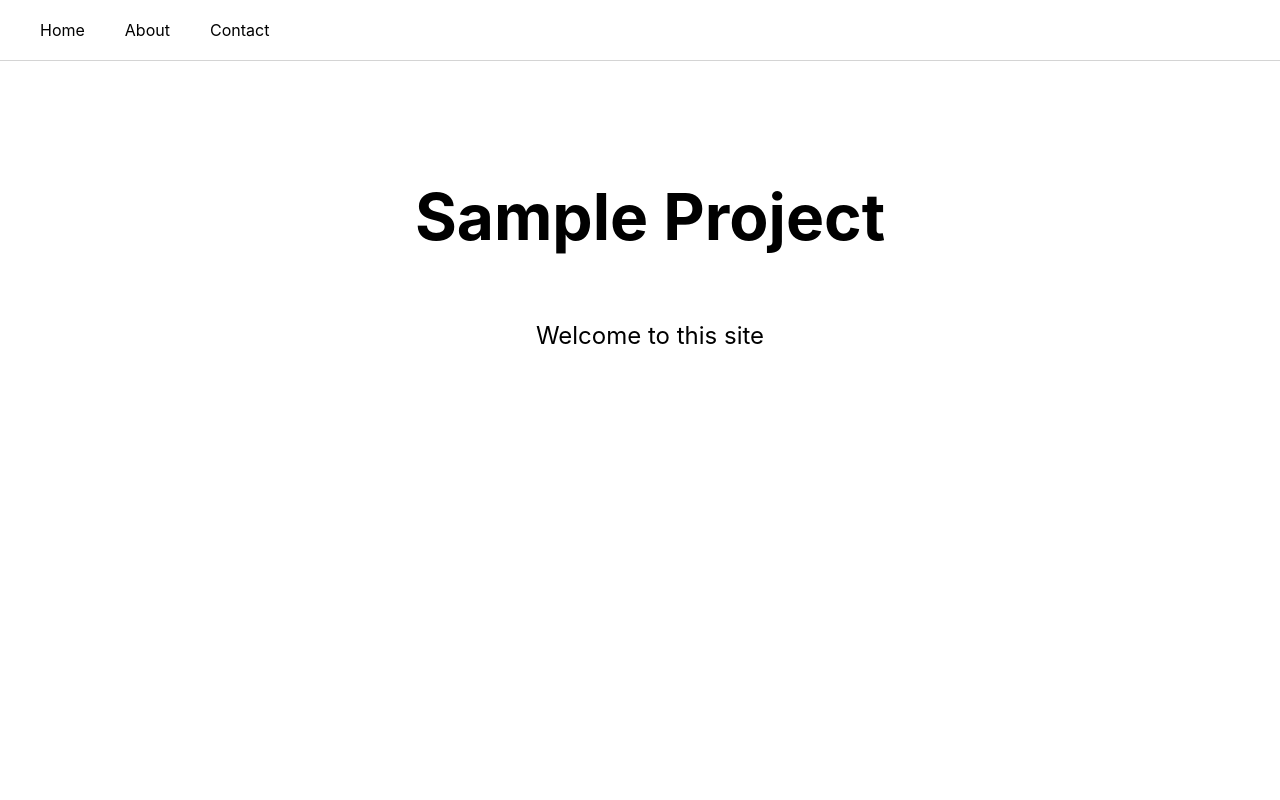
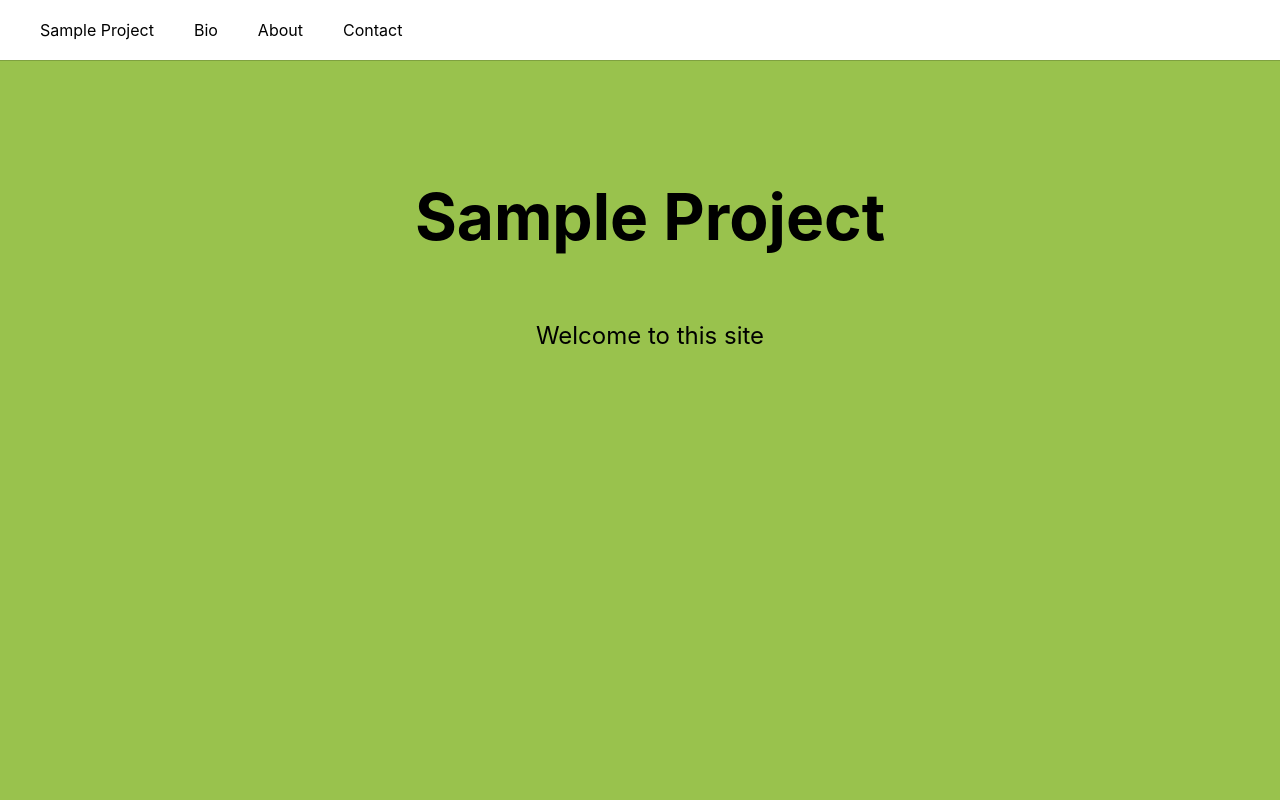
Before and after one commit to jordivilagut/nextjs-sample-project, a Next.js app: page / in a window 1280 px wide. Shown: the top 800 px of the page. Built offline with nearby package versions, Linux system fonts and the light colour scheme.

Commit message:
Create navigation for hero section

```diff
--- a/components/heroSection.tsx
+++ b/components/heroSection.tsx
@@ -1,10 +1,12 @@
 import styles from "../styles/Home.module.css";
+import {SectionModel} from "../model/SectionModel";
 
-export const HeroSection = () =>
-    <section className={`
-                        ${styles.wideSection}
-                        ${styles.topPadding}
-                        ${styles.innerPadding}`}>
-        <h1 className={styles.title}>Sample Project</h1>
-        <p className={styles.description}>Welcome to this site</p>
+interface HeroSectionProps {
+    section: SectionModel
+}
+
+export const HeroSection = (props: HeroSectionProps) =>
+    <section id={props.section.id} className={props.section.styles.join(' ')}>
+        <h1 className={`${styles.title} ${styles.topPadding}`}>{props.section.title}</h1>
+        <p className={styles.description}>{props.section.text}</p>
     </section>;
--- a/components/main.tsx
+++ b/components/main.tsx
@@ -9,6 +9,6 @@ interface MainProps {
 
 export const Main = (props: MainProps) =>
     <main className={styles.main}>
-        <HeroSection/>
-        {props.sections.map(s => <SimpleSection section={s}/>)}
+        <HeroSection section={props.sections[0]}/>
+        {props.sections.slice(1, props.sections.length).map(s => <SimpleSection section={s}/>)}
     </main>;
--- a/pages/index.tsx
+++ b/pages/index.tsx
@@ -7,7 +7,8 @@ import {SiteHead} from "../components/siteHead";
 import { SectionModel } from '../model/SectionModel';
 
 const sections = [
-    new SectionModel("home", "Home", "Lorem Ipsum", [styles.blueBackground, styles.wideSection]),
+    new SectionModel("home", "Sample Project", "Welcome to this site", [styles.greenBackground, styles.wideSection, styles.innerPadding]),
+    new SectionModel("bio", "Bio", "Lorem Ipsum", [styles.blueBackground, styles.wideSection]),
     new SectionModel("about", "About", "Lorem Ipsum", [styles.greenBackground, styles.wideSection]),
     new SectionModel("contact", "Contact", "Lorem Ipsum", [styles.yellowBackground, styles.wideSection])]
 
--- a/styles/Home.module.css
+++ b/styles/Home.module.css
@@ -1,5 +1,10 @@
 .innerPadding {
   padding: 0 2rem;
+}
+
+
+.topPadding {
+  padding-top: 100px;
 }
 
 .main {
@@ -8,7 +13,6 @@
   flex-direction: column;
   justify-content: center;
   align-items: center;
-  padding-top: 100px;
 }
 
 .footer {
```
